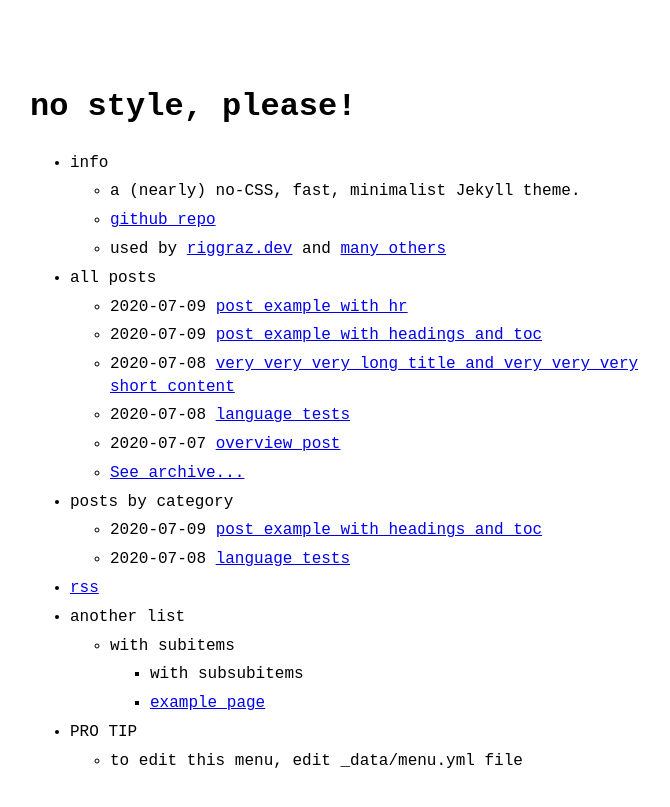
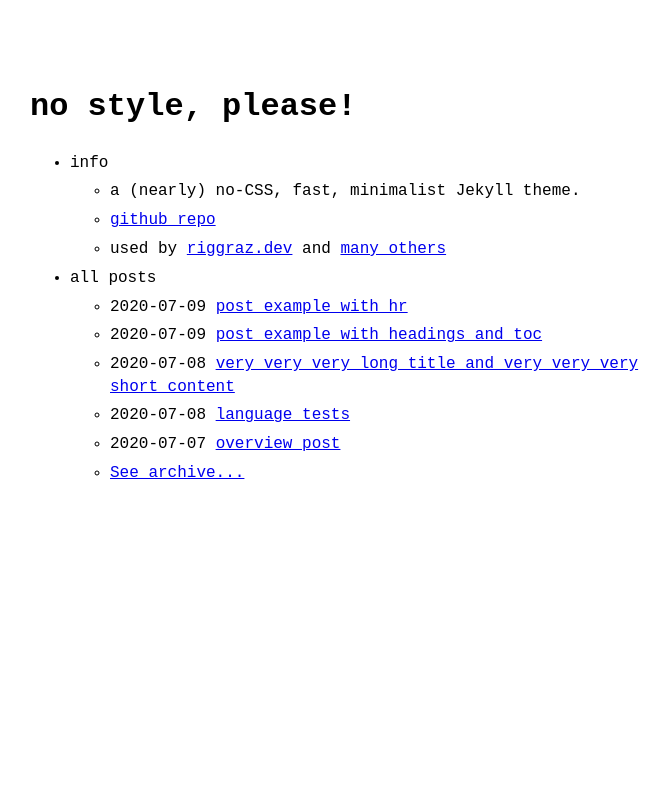
Before and after one commit to esrmnt/esrmnt.github.io, a Jekyll site: the page built from index.md, in a window 1280 px wide. Shown: the top 807 px of the page, without its empty margins (290-960 px from the left). Built offline with Jekyll 4.4.1, drawn with Linux system fonts in a browser that asks for light colours.

Commit message:
Another update

```diff
--- a/_data/menu.yml
+++ b/_data/menu.yml
@@ -15,24 +15,3 @@ entries:
       show_more: true
       show_more_text: See archive...
       show_more_url: archive.html
-
-  - title: posts by category
-    post_list:
-      category: example2
-      show_more: true
-      show_more_text: See more posts...
-      show_more_url: example2-archive.html
-
-  - title: rss
-    url: feed.xml
-
-  - title: another list
-    entries:
-      - title: with subitems
-        entries:
-          - title: with subsubitems
-          - title: example page
-            url: about
-  - title: PRO TIP
-    entries:
-      - title: to edit this menu, edit _data/menu.yml file
```
